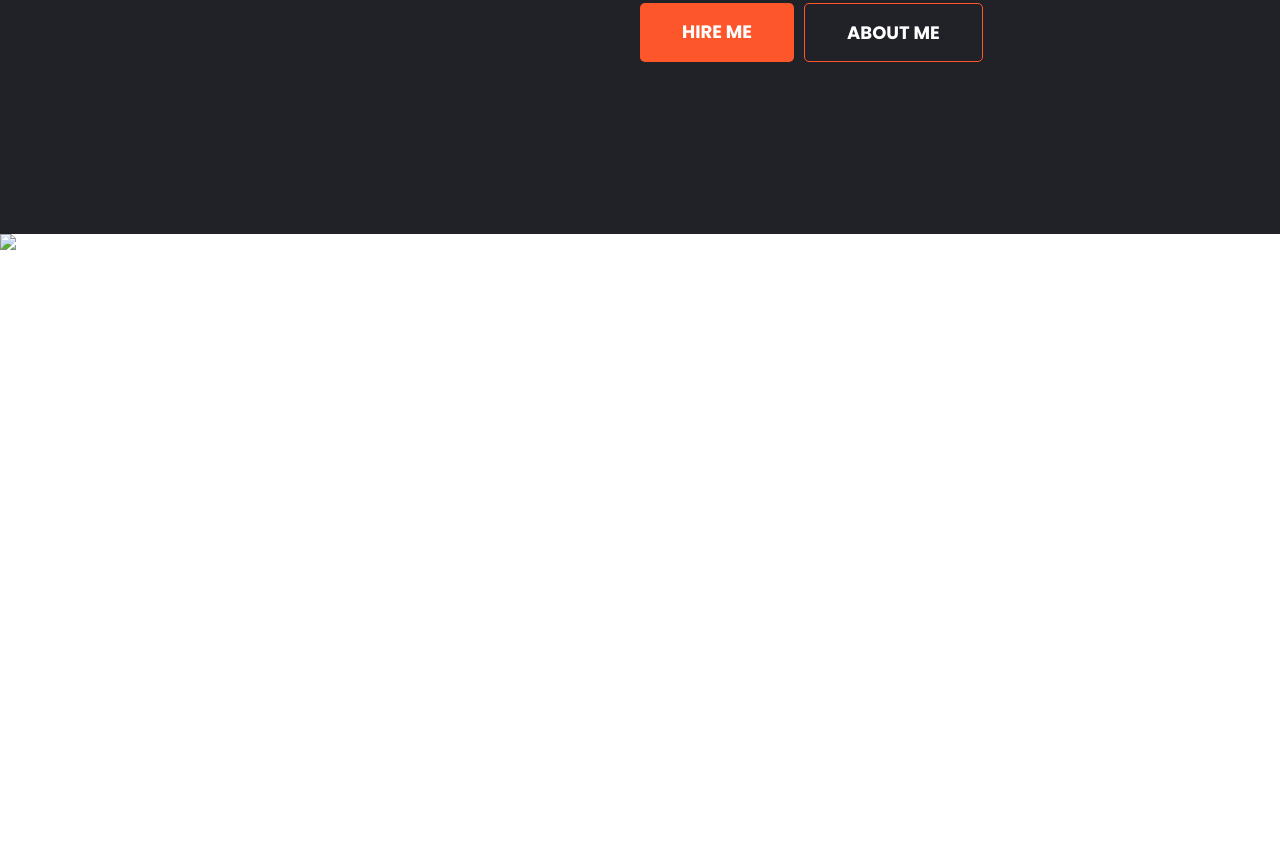
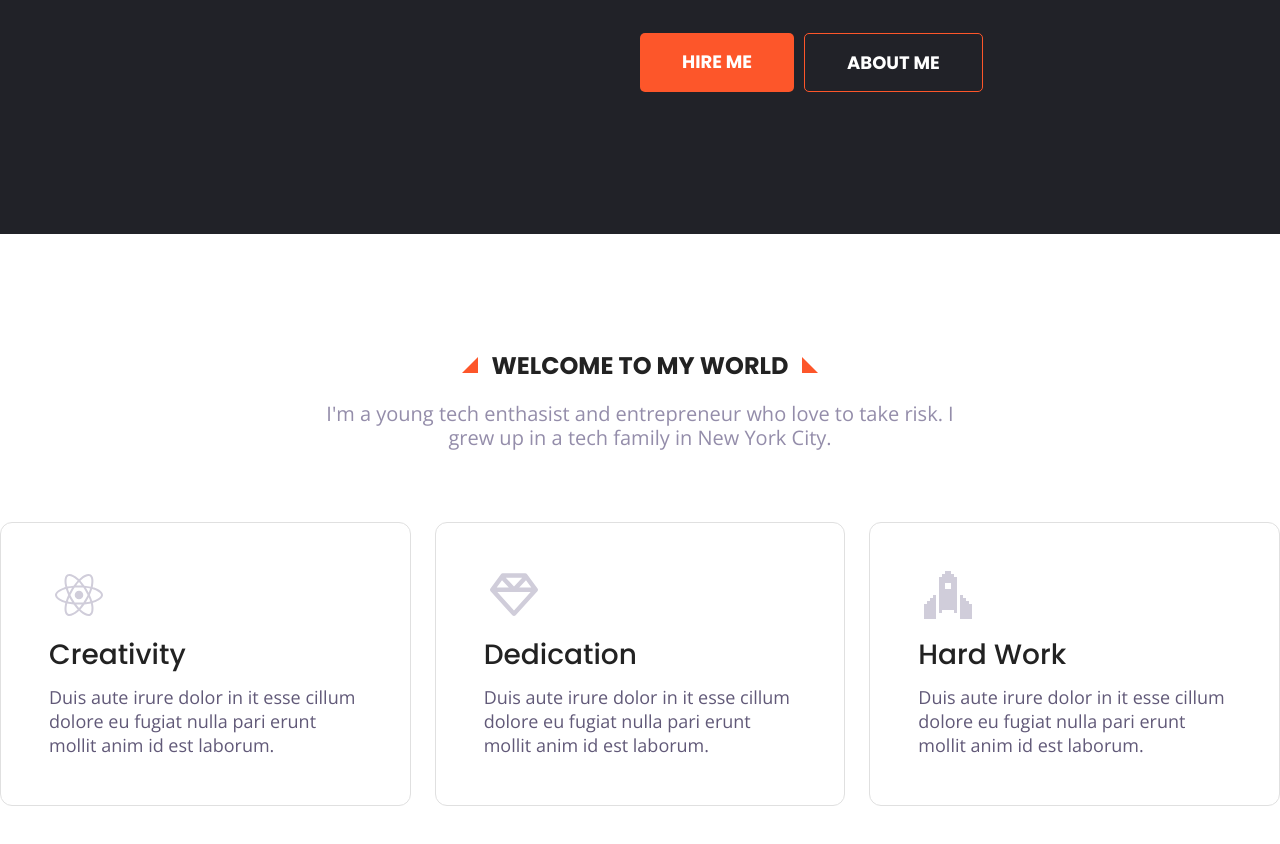
Before and after one commit to Mr-Rafiqul-Islam/fungi-portfolio-template, a plain HTML site: page index.html in a window 1280 px wide. Shown: the part 566-1410 px from the top of the page. Before the commit the page ends 920 px from the top, so only its background shows below. Drawn offline with nearby package versions, Linux system fonts and the light colour scheme; files whose address does not match are found by name.

Commit message:
intro-section complete

```diff
--- a/assets/sass/common/_common.scss
+++ b/assets/sass/common/_common.scss
@@ -1,4 +1,4 @@
-*{
+* {
   margin: 0;
   padding: 0;
   box-sizing: border-box;
@@ -6,51 +6,107 @@
 
 /* ================variable css============  */
 
-:root{
+:root {
   --bg-theme: #212228;
   --white: #fff;
-    --primary: #FD562A;
-    --btn-hover:#BF2902;
-    --font-family: 'Poppins', sans-serif;
-    --font-family2: 'Open Sans', sans-serif;
+  --primary: #fd562a;
+  --btn-hover: #bf2902;
+  --font-family: "Poppins", sans-serif;
+  --font-family2: "Open Sans", sans-serif;
   --font-size: 18px;
   --font-weight: 400;
+  --transition: all 0.3s ease-in-out;
 }
 
 /* =============common css============ */
-body{
+body {
   font-family: var(--font-family);
   font-weight: var(--font-weight);
   font-size: var(--font-size);
   line-height: 24px;
   color: var(--white);
 }
-section{
-    padding-top: 120px;
-    padding-bottom: 60px;
+section {
+  padding-top: 120px !important;
+  padding-bottom: 60px !important;
 }
-.container{
+.section-header {
+  width: 50%;
+  margin-left: auto;
+  margin-right: auto;
+  text-align: center;
+  margin-bottom: 72px;
+
+  h3 {
+    position: relative;
+    display: inline-block;
+    line-height: 24px;
+    font-family: var(--font-family);
+    font-size: 24px;
+    text-transform: uppercase;
+    margin-bottom: 24px;
+
+    &::before {
+      content: "";
+      width: 0;
+      height: 0;
+      border: 8px solid transparent;
+      border-bottom-color: #fd562a;
+      position: absolute;
+      top: 2.5px;
+      border-right-color: #fd562a;
+      left: -30px;
+    }
+    &::after {
+      content: "";
+      width: 0;
+      height: 0;
+      border: 8px solid transparent;
+      border-bottom-color: #fd562a;
+      position: absolute;
+      top: 2.5px;
+      border-left-color: #fd562a;
+      right: -30px;
+    }
+  }
+
+  p {
+    font-size: 1.25rem;
+    font-weight: 400;
+    font-family: var(--font-family2);
+  }
+}
+
+.container {
   max-width: 1320px;
   margin: 0 auto;
 }
-a,button{
+a,
+button {
   display: inline-block;
   text-decoration: none;
-    transition: all .3s ease-in-out;
+  transition: all 0.3s ease-in-out;
 }
-h1,h2,h3,h4,h5,h6,p{
+h1,
+h2,
+h3,
+h4,
+h5,
+h6,
+p {
   margin: 0;
   padding: 0;
-    transition: all .3s ease-in-out;
+  transition: all 0.3s ease-in-out;
 }
-ul,ol{
+ul,
+ol {
   list-style: none;
 }
-.group-btn{
+.group-btn {
   display: flex;
   gap: 10px;
 }
-.btn{
+.btn {
   padding: 15px 42px;
   color: #fff;
   border-radius: 5px;
@@ -60,17 +116,17 @@ ul,ol{
   font-weight: 700;
   text-transform: uppercase;
 }
-.btn-primary{
+.btn-primary {
   background: var(--primary);
 }
-.btn-primary:hover{
+.btn-primary:hover {
   background: var(--btn-hover);
 }
-.btn-primary-outline{
+.btn-primary-outline {
   border: 1px solid var(--primary);
   background: transparent;
 }
-.btn-primary-outline:hover{
+.btn-primary-outline:hover {
   border: 1px solid var(--primary);
   background: var(--primary);
 }
--- a/assets/sass/components/_intro.scss
+++ b/assets/sass/components/_intro.scss
@@ -0,0 +1,49 @@
+.intro-main {
+  .intro-section-title {
+    color: #222222 !important;
+  }
+  .intro-section-desc {
+    color: #948daa !important;
+  }
+}
+.intro-content {
+  display: flex;
+  gap: 1.5rem;
+  .intro-card {
+    width: 33.33%;
+    .item-wrapper {
+      border: 1px solid #e0e0e0;
+      padding: 48px;
+      border-radius: 12px;
+      position: relative;
+      background: #fff;
+      transition: var(--transition);
+      &:hover {
+        box-shadow: 10px 10px 50px rgba(0, 0, 0, 0.1);
+        border-color: #fff;
+        .icon-box{
+            color: var(--primary);
+        }
+    }
+      .icon-box {
+        font-size: 48px;
+        color: #d0cdda;
+        transition: var(--transition);
+        height: 72px;
+      }
+      h3 {
+        font-size: 28px;
+        margin-bottom: 18px;
+        font-family: var(--font-family);
+        color: #222222;
+        font-weight: 500;
+      }
+      p {
+        font-family: var(--font-family2);
+        font-size: 18px;
+        color: #615978;
+
+      }
+    }
+  }
+}
--- a/index.html
+++ b/index.html
@@ -78,13 +78,44 @@
      <section class="intro-section">
         <div class="container">
             <div class="intro-main">
-                <div class="intro-img">
-                    <img src="assets/images/img/intro.png" alt="intro">
+                <div class="section-header">
+                    <h3 class="intro-section-title">welcome to my world</h3>
+                    <p class="intro-section-desc">I'm a young tech enthasist and entrepreneur who love to take risk. I grew up in a tech family in New York City.</p>
                 </div>
                 <div class="intro-content">
-                    <h3 class="subtitle">Intro</h3>
-                    <h1 class="intro-title">Hi! I'm Rafiqul Islam</h1>
-                    <p class="intro-desc">Lorem ipsum dolor sit amet consectetur adipisicing elit. Quisquam, quae. Lorem ipsum dolor sit amet consectetur adipisicing elit. Quisquam, quae.</p>
+                    <div class="intro-card">
+                      <div class="item-wrapper">
+                        <div class="icon-box"><i class="fa-brands fa-react"></i></div>
+                        <div class="content-wrapper">
+                          <h3>Creativity</h3>
+                          <p>
+                            Duis aute irure dolor in it esse cillum dolore eu fugiat nulla pari erunt mollit anim id est laborum.
+                          </p>
+                        </div>
+                      </div>
+                    </div>
+                    <div class="intro-card">
+                      <div class="item-wrapper">
+                        <div class="icon-box"><i class="fa-regular fa-gem"></i></div>
+                        <div class="content-wrapper">
+                          <h3>Dedication</h3>
+                          <p>
+                            Duis aute irure dolor in it esse cillum dolore eu fugiat nulla pari erunt mollit anim id est laborum.
+                          </p>
+                        </div>
+                      </div>
+                    </div>
+                    <div class="intro-card">
+                      <div class="item-wrapper">
+                        <div class="icon-box"><i class="fa-brands fa-space-awesome"></i></div>
+                        <div class="content-wrapper">
+                          <h3>Hard Work</h3>
+                          <p>
+                            Duis aute irure dolor in it esse cillum dolore eu fugiat nulla pari erunt mollit anim id est laborum.
+                          </p>
+                        </div>
+                      </div>
+                    </div>
                 </div>
             </div>
         </div>
```
Also changed, not shown: assets/css/style.css, assets/sass/pages/_home.scss (line endings or trailing spaces). Lines whose indentation alone changed are shown as unchanged.
